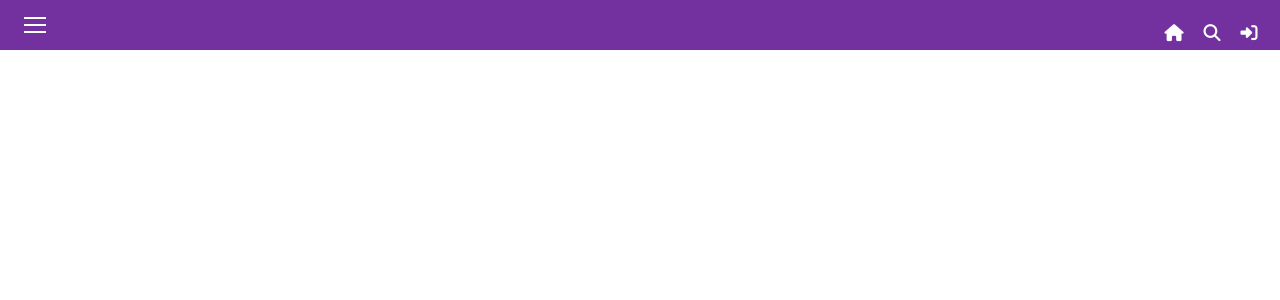
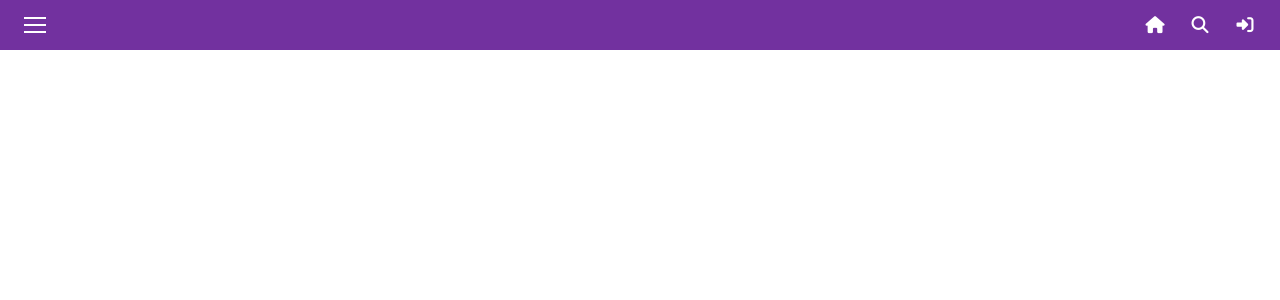
Before and after one commit to Casy7/snproject, a Django app: page / in a window 1280 px wide. Shown: the top 300 px of the page. Run offline with Django 3.2, Linux system fonts and the light colour scheme; data that the repository does not hold is empty; some libraries are stand-ins or nearby versions.

Commit message:
Исправлены съехавшие стили

```diff
--- a/FreeFallApp/static/css/baseStyle.css
+++ b/FreeFallApp/static/css/baseStyle.css
@@ -553,12 +553,15 @@ a.article, a.article:hover {
 } */
 
 .nav-link.main-navbar.round {
-    height: 40px;
+    /* height: 34px; */
     text-align: center;
     width: 40px;
     position: relative;
-    display: inline;
-    top: 9px;
+    /* display: inline;
+    padding-bottom: 0px;
+    padding-top: 0px;
+    bottom: 0px; */
+    top: 2px;
 }
 
 #navbarSupportedContent {
@@ -579,7 +582,6 @@ a.article, a.article:hover {
 }
 
 #create_hike_button p {
-
     color: #72319f;
     font-weight: 600;
     top: 20px;
```
